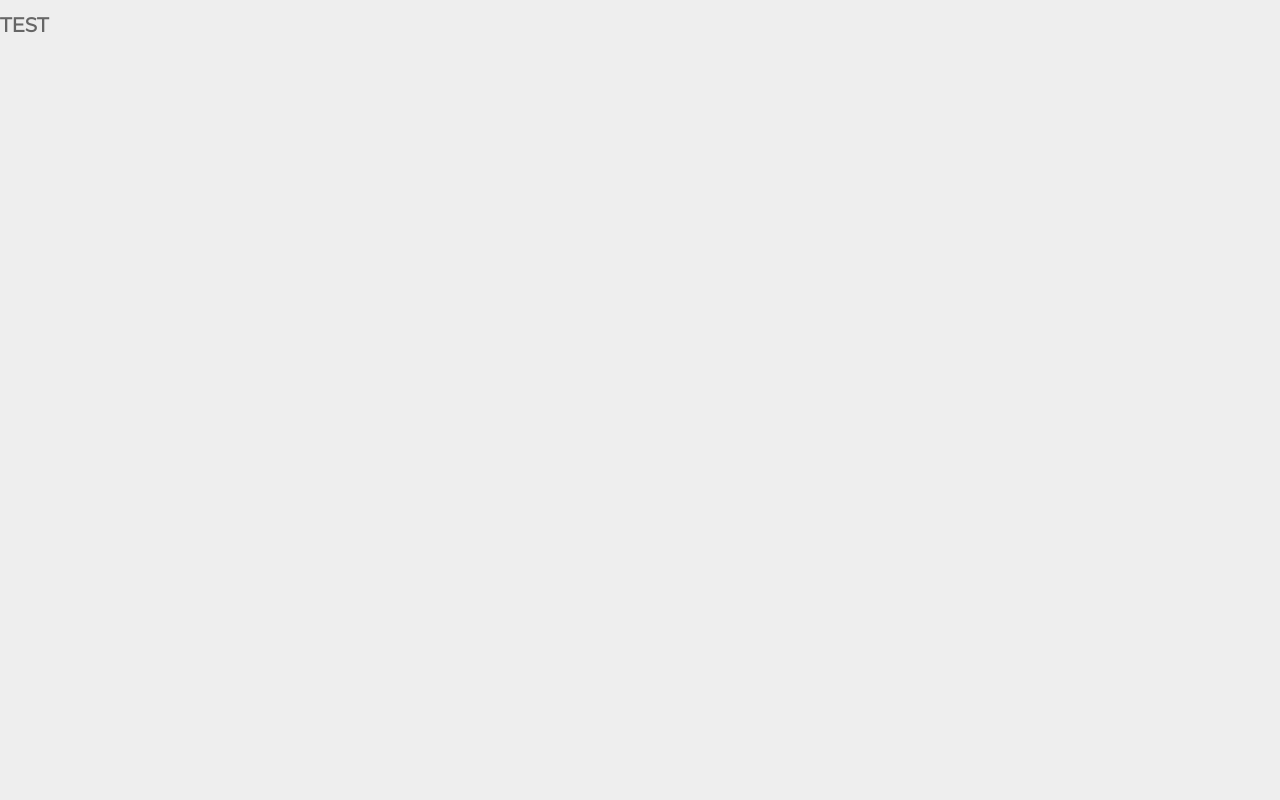
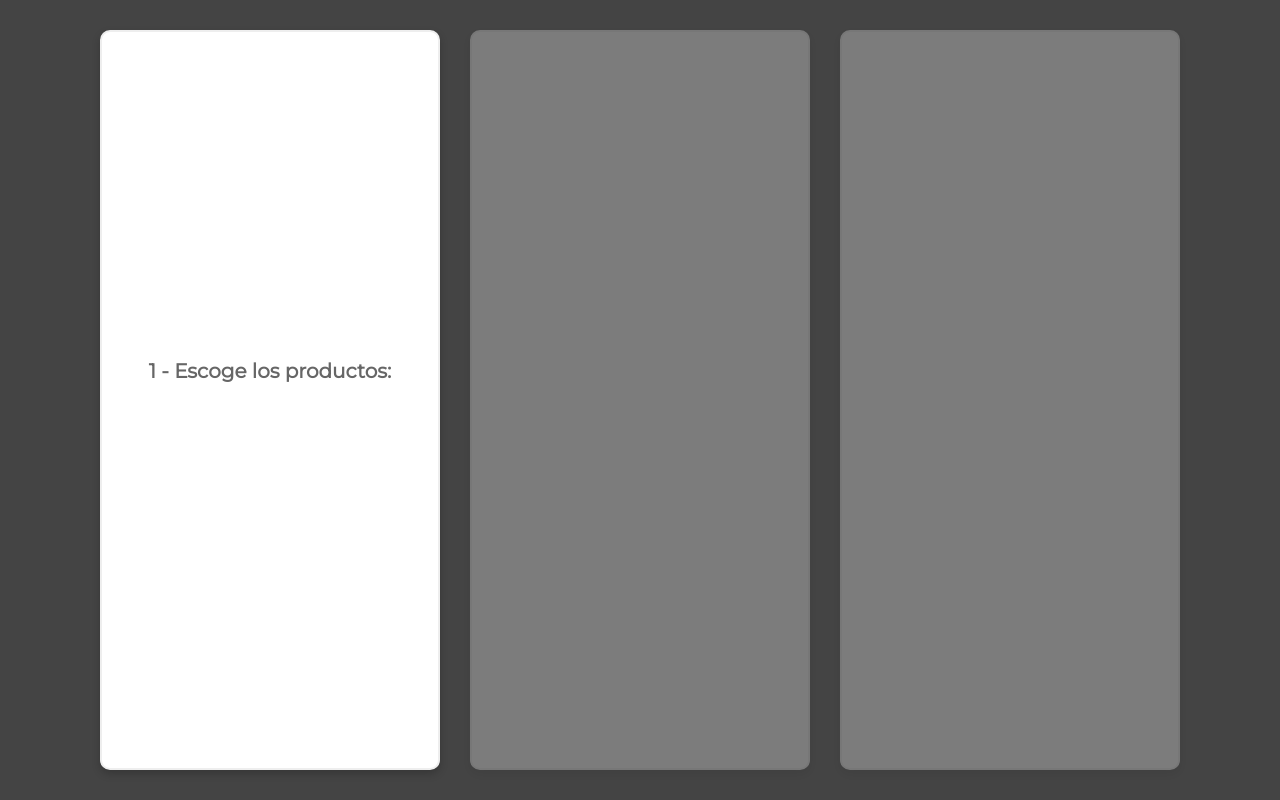
Before and after one commit to kamatheuska/antique-shop-client, a Vue app: page /#/products/sell in a window 1280 px wide. Built offline with nearby package versions, Linux system fonts and the light colour scheme.

Commit message:
1st Debbuing

```diff
--- a/src/App.vue
+++ b/src/App.vue
@@ -39,6 +39,14 @@
   background: #fff;
   box-shadow: 0px 0.4rem 0.8rem 0px rgba(0,0,0,0.2);
 }
+.container {
+  padding: 3rem 10rem;
+  display: grid;
+  grid-template-columns: repeat(12, 1fr);
+  grid-template-rows: repeat(12, 1fr);
+  height: 100%;
+  width: 100%;
+}
 .btn {
   position: relative;
   background: none;
--- a/src/components/dashboard.vue
+++ b/src/components/dashboard.vue
@@ -1,5 +1,5 @@
 <template>
-  <div class="container-dashboard">
+  <div class="container dashboard">
     <div class="dash-logo">
       <img src="../assets/logoGray.png" alt="Logo Matiz">
     </div>
@@ -24,15 +24,9 @@
 </script>
 
 <style scoped>
-.container-dashboard {
-  padding: 3rem 10rem;
-  display: grid;
-  grid-template-columns: repeat(12, 1fr);
-  grid-template-rows: repeat(12, 1fr);
-  height: 100%;
-  width: 100%;
+.container.dashboard {
+  justify-items: center;
   grid-gap: 3rem;
-  justify-items: center;
 }
 .dash-logo {
   position: relative;
--- a/src/components/modules.vue
+++ b/src/components/modules.vue
@@ -44,15 +44,15 @@
   transition: background-color 0.3s ease;
 }
 .modules div:nth-child(1) {
-  border-color: #10b8ff;
+  border-color: #10b8ff; /*light blue*/
   color: #10b8ff
 }
 .modules div:nth-child(2) {
-  border-color: #09eaae;
+  border-color: #09eaae; /*light green*/
   color: #09eaae;
 }
 .modules div:nth-child(3) {
-  border-color: #9d16c7;
+  border-color: #9d16c7; /*purple*/
   color: #9d16c7;
 }
 .modules div:nth-child(1):hover {
--- a/src/components/selectProducts.vue
+++ b/src/components/selectProducts.vue
@@ -1,6 +1,31 @@
 <template>
-  <div>
-    <h1>TEST</h1>
+  <div class="box-gray products-list"
+    v-bind:class="classActiveStep">
+    <div>
+      <h1 @click="showProducts()">1 - Escoge los productos:</h1>
+    </div>
+    <transition>
+      <div v-if="db.showData" class="products">
+        <ul v-for="(category, i) in db.schema"
+            :key="category.id">
+          <li>
+            <span @click="showChildren(i, category.name)">
+            {{ db.schema[i].name }}</span>
+            <transition name="slide-fade">
+              <ul v-if="db.schema[i].selected">
+                <li class="subcategory-list"
+                  v-for="(subcategory, subIndex) in db.schema[i].children"
+                  :key="subcategory.id"
+                  @click="showItems(i, subIndex)">
+                  {{ subcategory.name }}
+                </li>
+              </ul>
+            </transition>
+          </li>
+        </ul>
+        <div class="box-gray"></div>
+      </div>
+    </transition>
   </div>
 </template>
 
@@ -8,12 +33,162 @@
 export default {
   data () {
     return {
+      db: {
+        showData: false,
+        response: [
+          {
+            _ID: 3011029,
+            ARTICULO: 'VASO ANTIGUO METAL',
+            CANT: 3,
+            PVP: 20,
+            CATEGORY: 'OBJETO',
+            SUBCATEGORY: 'METAL'
+          },
+          {
+            _ID: 1040010,
+            ARTICULO: 'SILLA SIGLO XIX',
+            CANT: 5,
+            PVP: 200,
+            CATEGORY: 'MUEBLE',
+            SUBCATEGORY: 'SILLA'
+          },
+          {
+            _ID: 1040011,
+            ARTICULO: 'MESA DE MÁRMOL',
+            CANT: 2,
+            PVP: 2200,
+            CATEGORY: 'MUEBLE',
+            SUBCATEGORY: 'MESA'
+          }
+        ],
+        schema: [
+          {
+            id: 0,
+            name: 'MUEBLES',
+            selected: false,
+            children: [
+              { id: 0, active: false, name: 'SILLAS' },
+              { id: 1, active: false, name: 'SILLONES' },
+              { id: 2, active: false, name: 'MESAS' }
+            ]
+          },
+          {
+            id: 1,
+            name: 'OBJETOS',
+            selected: false,
+            children: [
+              { id: 0, active: false, name: 'METALES' },
+              { id: 1, active: false, name: 'PLATA' }
+            ]
+          },
+          {
+            id: 2,
+            name: 'LAMPARAS',
+            selected: false,
+            children: [
+              { id: 0, active: false, name: 'TECHO' },
+              { id: 1, active: false, name: 'MESA' }
+            ]
+          }
+        ]
+      },
+      selection: {
+        parent: '',
+        child: ''
+      }
+    }
+  },
+  methods: {
+    showProducts () {
+      this.db.showData = !this.db.showData
+    },
+    showChildren (index) {
+      this.db.schema[index].selected = !this.db.schema[index].selected
+      let othersID = this.db.schema
+        .filter(item => item.id !== index)
+        .filter(item => item.selected == true)
+        .map(item => item.id)
+        .forEach(id => {
+          this.db.schema[id].selected = !this.db.schema[id].selected
+        })
+      this.selectCategories('parent',this.db.schema[index].name)
+    },
+    showItem (parentIndex, childIndex) {
+      let item = this.db.schema[parentIndex].children[childIndex]
 
+      selectCategories('child', item.name)
+    },
+    selectCategories (type, name) {
+      return type == 'child' ?
+        this.selection.child = name
+        : this.selection.parent = name
+    }
+  },
+  computed: {
+    classActiveStep () {
+      return {
+        activeStep: this.db.showData
+      }
     }
   }
 }
 </script>
 
 <style>
+.products-list {
+  display: grid;
+  grid-template-rows: repeat(12, 1fr);
+  grid-template-columns: repeat(12, 1fr);
+}
+.products {
+  grid-column: 1 / -1;
+  grid-row: 3 / -1;
+  display: grid;
+  grid-template-rows: repeat(6, 1fr);
+  grid-template-columns: repeat(6, 1fr);
+}
+.products-list div:first-child {
+  align-self: center;
+  grid-column: 1 / -1;
+  grid-row: 6;
+}
+.products-list .box-gray {
+  grid-column: 5 / span 2;
+  grid-row: 1 / -1;
+  border: none;
+  border-top: 2px solid #eee;
+}
+.products-list h1 {
+  text-align: center;
+  line-height: 1.5rem;
+}
+.products-list li {
+  font-size: 2rem;
+  cursor: pointer;
+  text-decoration: none;
+  list-style-type: none;
+}
+li.subcategory-list {
+  font-size: 1.7rem;
+  margin: 1rem 0;
+}
 
+/* TRANSITIONS AND EFFECTS */
+.slide-fade-enter-active {
+  transition: all .3s ease;
+}
+.slide-fade-leave-active {
+  transition: all .4s cubic-bezier(1.0, 0.5, 0.8, 1.0);
+}
+.slide-fade-enter, .slide-fade-leave-to {
+  transform: translateX(10px);
+  opacity: 0;
+}
+.activeStep {
+  position: absolute;
+  z-index: 1000;
+}
+.activeStep div:first-child {
+  grid-row: 1;
+}
 </style>
--- a/src/components/sell.vue
+++ b/src/components/sell.vue
@@ -0,0 +1,35 @@
+<template>
+  <div class="container sell">
+    <router-view name="selectProducts"></router-view>
+    <div class="box-gray step"></div>
+    <div class="box-gray step"></div>
+  </div>
+</template>
+
+<script>
+export default {
+  data () {
+    return {
+
+    }
+  }
+}
+</script>
+
+<style scoped>
+.sell {
+  position: absolute;
+  background: #444;
+  grid-gap: 3rem;
+  justify-items: center;
+}
+.sell .box-gray {
+  grid-column: span 4;
+  grid-row: 1 / -1;
+  height: 100%;
+}
+.sell .step {
+  opacity: 0.3;
+}
+
+</style>
--- a/src/components/statusbar.vue
+++ b/src/components/statusbar.vue
@@ -1,8 +1,9 @@
 <template>
   <div class="box-gray status">
-    <div id="status-signal"></div>
+    <div v-bind:class="classActive" id="status-signal"></div>
     <h1>{{ status }} </h1>
     <h1>{{ datenow }}</h1>
+    <button @click="simulateLogin">LOGIN</button>
   </div>
 </template>
 
@@ -13,12 +14,22 @@
   data () {
     return {
       datenow: '',
-      status: 'ACTIVE'
+      status: 'ACTIVE',
+      isActive: true
     }
   },
   methods: {
     time () {
       this.datenow = moment().format('DD/MM/YYYY HH:mm:ss')
+    },
+    simulateLogin () {
+      this.isActive = !this.isActive
+      this.isActive ? this.status = 'ACTIVE' : this.status = 'DISABLED'
+    }
+  },
+  computed: {
+    classActive () {
+      return this.isActive ? 'active' : 'disabled'
     }
   },
   mounted () {
@@ -32,12 +43,12 @@
 
 <style scoped>
 .status {
-  width: 70%;
+  width: 85%;
   height: 100%;
   padding: 0;
   box-shadow: 0px 0.4rem 0.8rem 0px rgba(0,0,0,0.2);
   display: grid;
-  grid-template-columns: repeat(4, 1fr);
+  grid-template-columns: repeat(5, 1fr);
   grid-gap: 1rem;
   align-items: center;
   justify-items: center;
@@ -46,10 +57,23 @@
   height: 2.5rem;
   width: 2.5rem;
   border-radius: 2rem;
-  background: red;
 }
-.status h1:last-child {
-  grid-column: 3 / -1;
+#status-signal.active {
+  background: #09eaae;
 }
-
+#status-signal.disabled {
+  background: #ff8b8b;
+}
+.status h1:nth-child(3) {
+  grid-column: 3 / span 2;
+}
+.status button {
+  background: #10b8ff;
+  color: #fff;
+  border: none;
+  height: 4.3rem;
+  border-radius: 3rem;
+  opacity: 0.4;
+  cursor: pointer;
+}
 </style>
--- a/src/router/index.js
+++ b/src/router/index.js
@@ -5,6 +5,7 @@
 import StatusBar from '@/components/statusbar'
 import Modules from '@/components/modules'
 import News from '@/components/news'
+import Sell from '@/components/sell'
 import SelectProducts from '@/components/selectProducts'
 
 Vue.use(Router)
@@ -28,9 +29,15 @@
     },
     {
       path: '/products/sell',
-      components: {
-        default: SelectProducts
-      }
+      component: Sell,
+      children: [
+        {
+          path: '',
+          components: {
+            selectProducts: SelectProducts
+          }
+        }
+      ]
     }
   ]
 })
```
